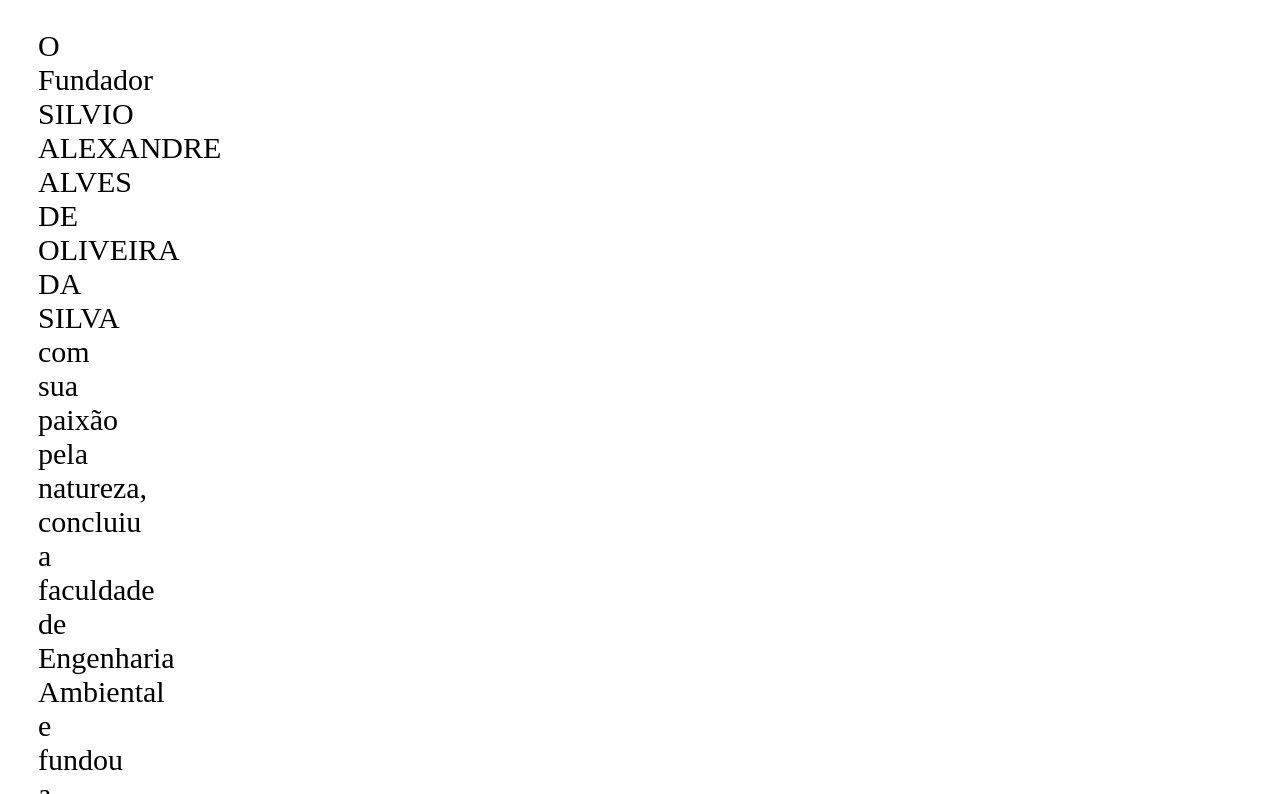
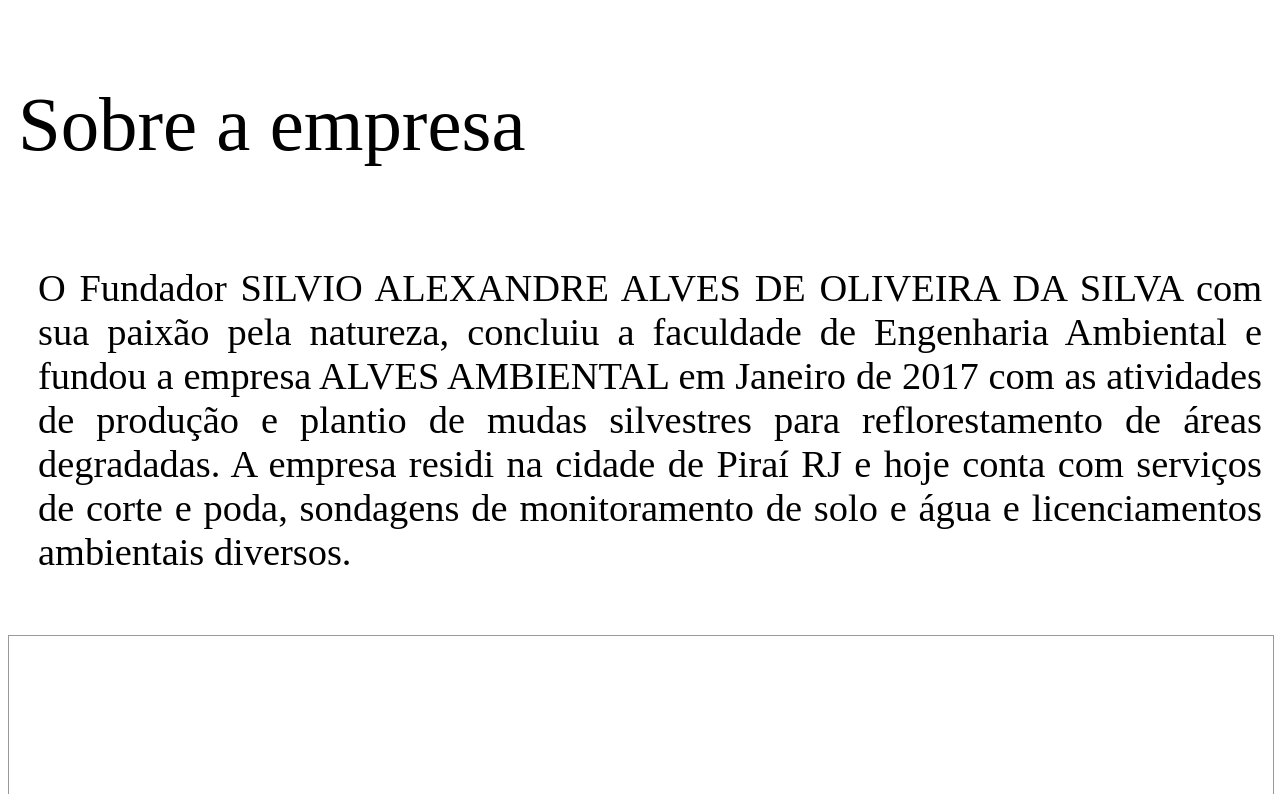
Before and after one commit to alvesambiental/webpage, a plain HTML site: page index.html in a window 1280 px wide. Shown: the part 1844-2638 px from the top of the page. Drawn offline with Linux system fonts and the light colour scheme.

Commit message:
painel 2 texto e imagem

```diff
--- a/src/css/painel2.css
+++ b/src/css/painel2.css
@@ -8,6 +8,7 @@
 
 .img-painel2 {
     position: relative;
+    width: 96%;
     border-radius: 50px;
     border-color: black;
 
@@ -15,15 +16,12 @@
 
 .titulo-sobre {
     position: relative;
-    left: 850px;
-    top: -450px;
-    font-size: 50px;
+    font-size: 6vw;
 }
 
 .texto-sobre {
     position: relative;
-    width: 3vw;
-    font-size: 30px;
+    font-size: 3vw;
     text-align: justify;
     padding: 20px;
 }
```
